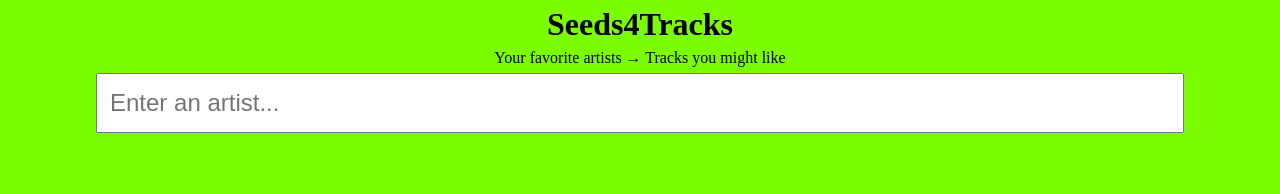
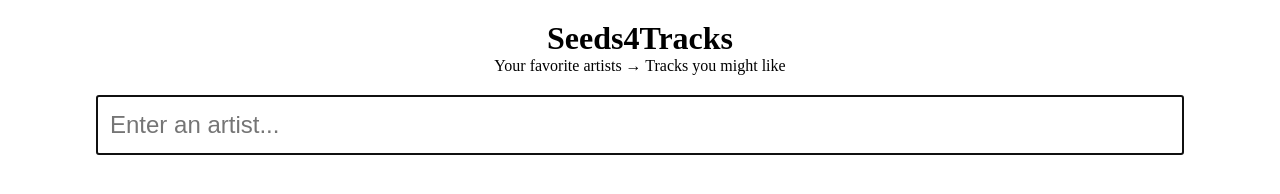
Before and after one commit to rcasto/seeds4tracks, a website: page public/index.html in a window 1280 px wide. Drawn offline with nearby package versions, Linux system fonts and the light colour scheme; files that its build step writes are made by us from their sources; files whose address does not match are found by name.

Commit message:
small style and accessibility update

```diff
--- a/public/index.html
+++ b/public/index.html
@@ -17,7 +17,13 @@
             </div>
         </header>
         <section>
-            <input type="text" name="Artist" id="artist-input" placeholder="Enter an artist...">
+            <input
+                id="artist-input"
+                type="text" name="Artist"
+                placeholder="Enter an artist..."
+                title="Enter an artist"
+                aria-label="Enter an artist"
+                autofocus>
             <div id="artist-container"></div>
             <div id="track-container"></div>
         </section>
--- a/public/styles/index.scss
+++ b/public/styles/index.scss
@@ -3,20 +3,19 @@
 }
 
 body {
-    background-color: lawngreen;
     margin: 0;
 }
 
 .music-app {
     width: 85%;
-    margin: 6px auto;
+    margin: 20px auto 0 auto;
 
     header {
         text-align: center;
-        margin-bottom: 6px;
+        margin-bottom: 20px;
 
         h1 {
-            margin: 0 0 6px 0;
+            margin: 0;
         }
     }
 
```
